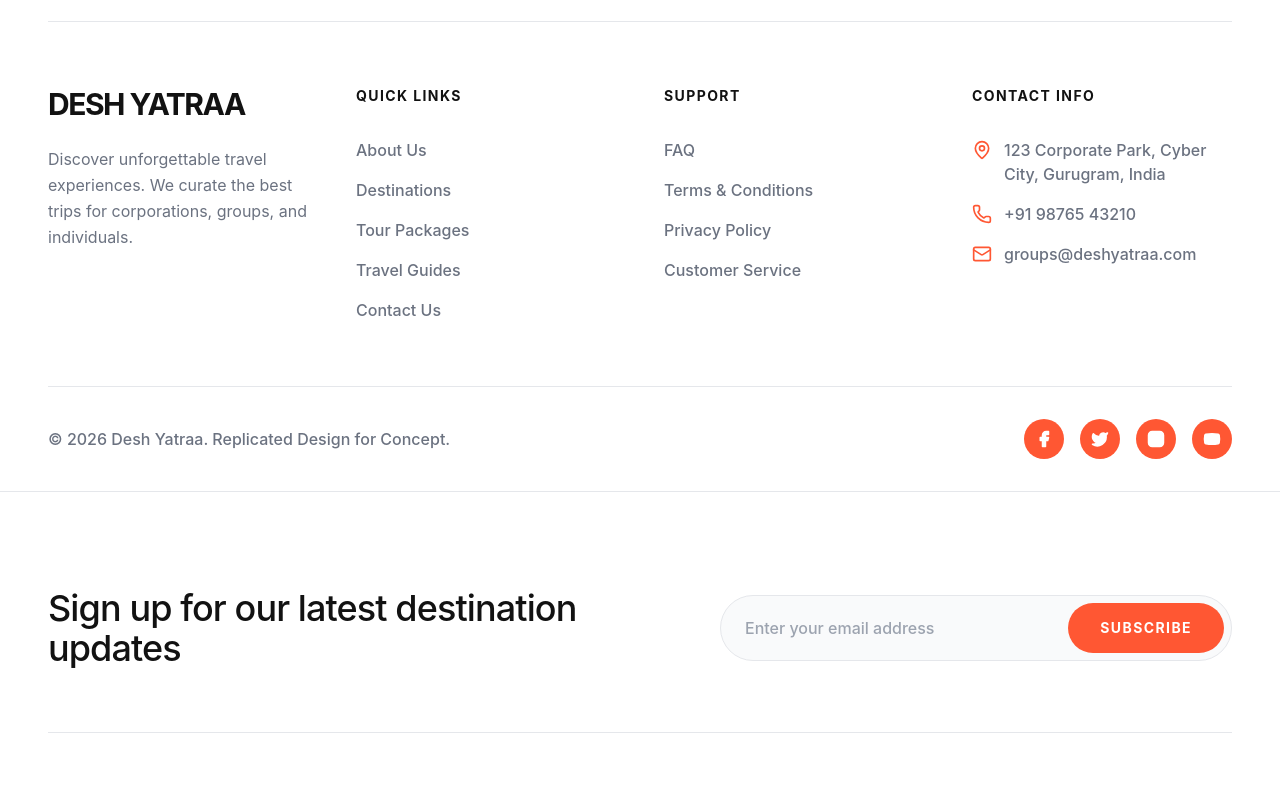
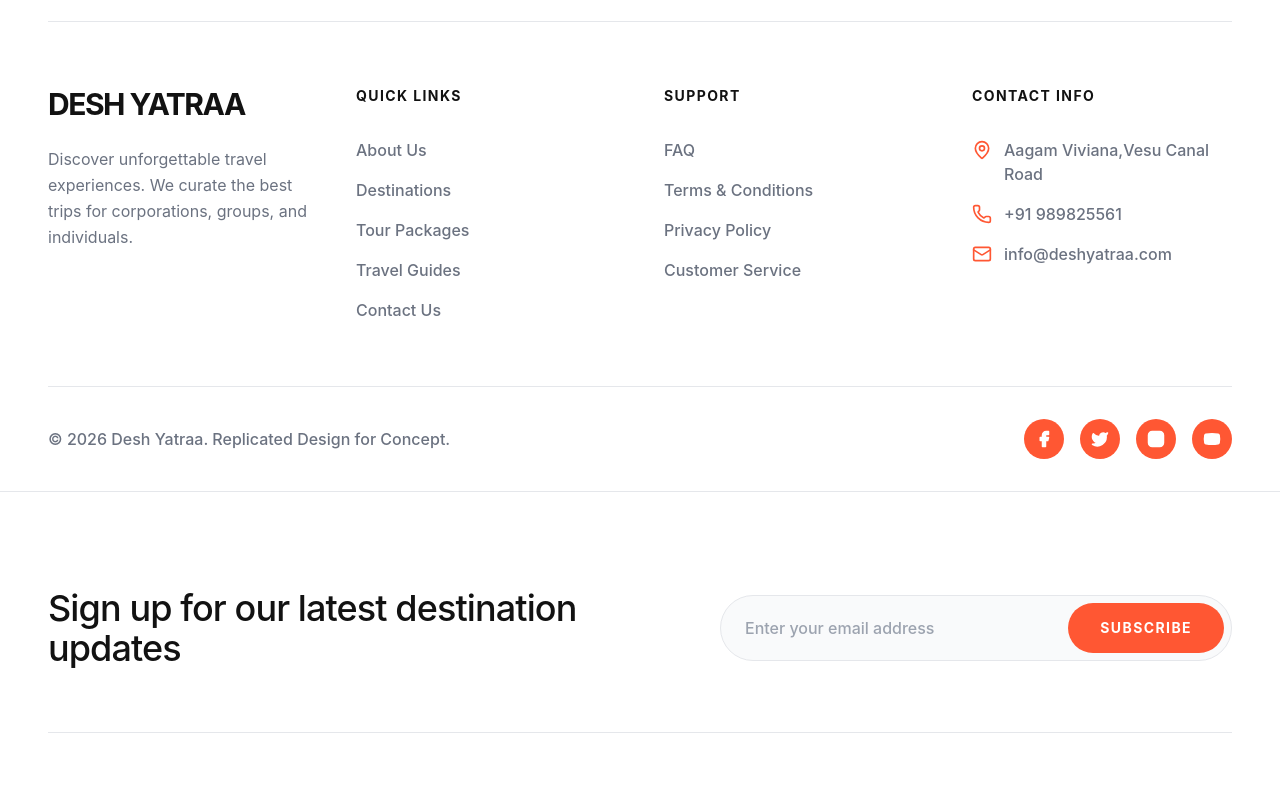
Before and after one commit to farhan2905/deshyatraa, a React (Vite) app: page /about in a window 1280 px wide. Shown: the part 5080-5879 px from the top of the page. Built offline with nearby package versions, Linux system fonts and the light colour scheme.

Commit message:
Update contact information in Footer component

```diff
--- a/src/components/layout/Footer.tsx
+++ b/src/components/layout/Footer.tsx
@@ -69,15 +69,15 @@ const Footer = () => {
                         <ul className="space-y-4">
                             <li className="flex items-start gap-3">
                                 <MapPin size={20} className="text-accent shrink-0 mt-0.5" />
-                                <span className="text-gray-500 font-medium">123 Corporate Park, Cyber City, Gurugram, India</span>
+                                <span className="text-gray-500 font-medium">Aagam Viviana,Vesu Canal Road</span>
                             </li>
                             <li className="flex items-center gap-3">
                                 <Phone size={20} className="text-accent shrink-0" />
-                                <span className="text-gray-500 font-medium">+91 98765 43210</span>
+                                <span className="text-gray-500 font-medium">+91 989825561</span>
                             </li>
                             <li className="flex items-center gap-3">
                                 <Mail size={20} className="text-accent shrink-0" />
-                                <span className="text-gray-500 font-medium">groups@deshyatraa.com</span>
+                                <span className="text-gray-500 font-medium">info@deshyatraa.com</span>
                             </li>
                         </ul>
                     </div>
```
